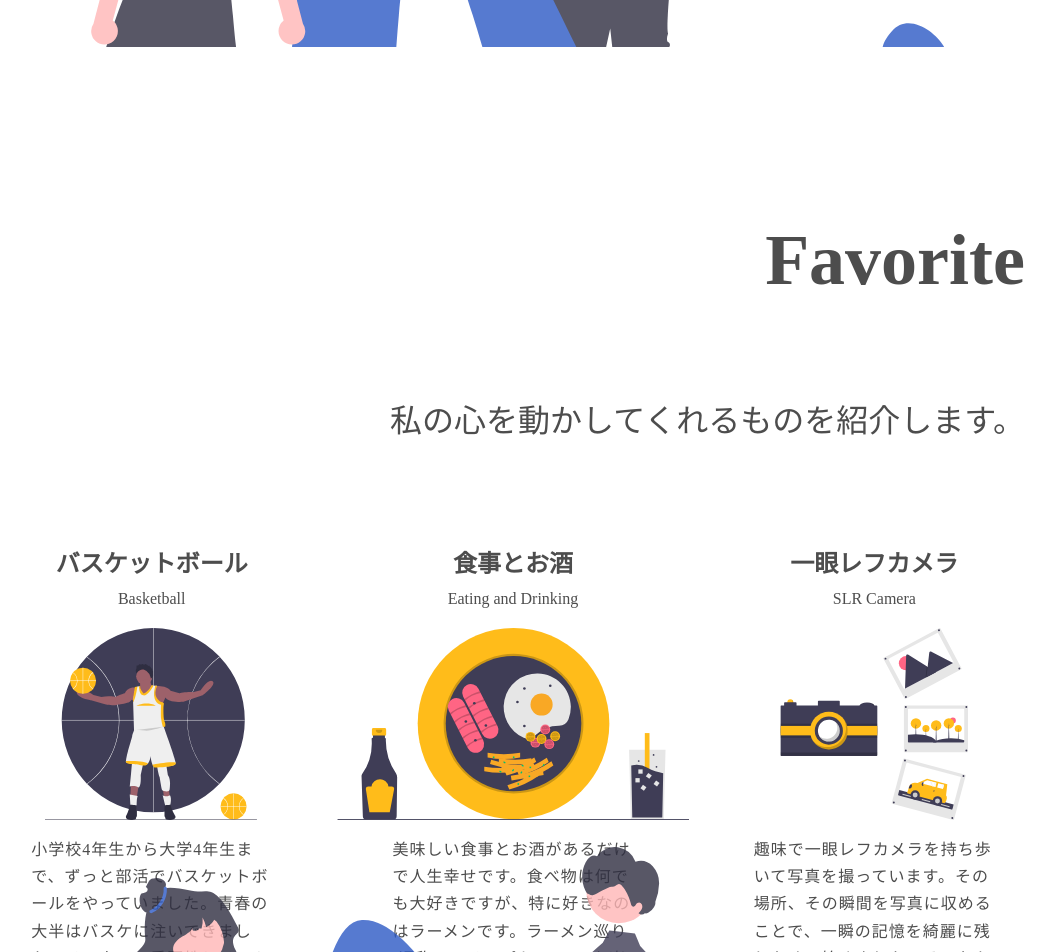
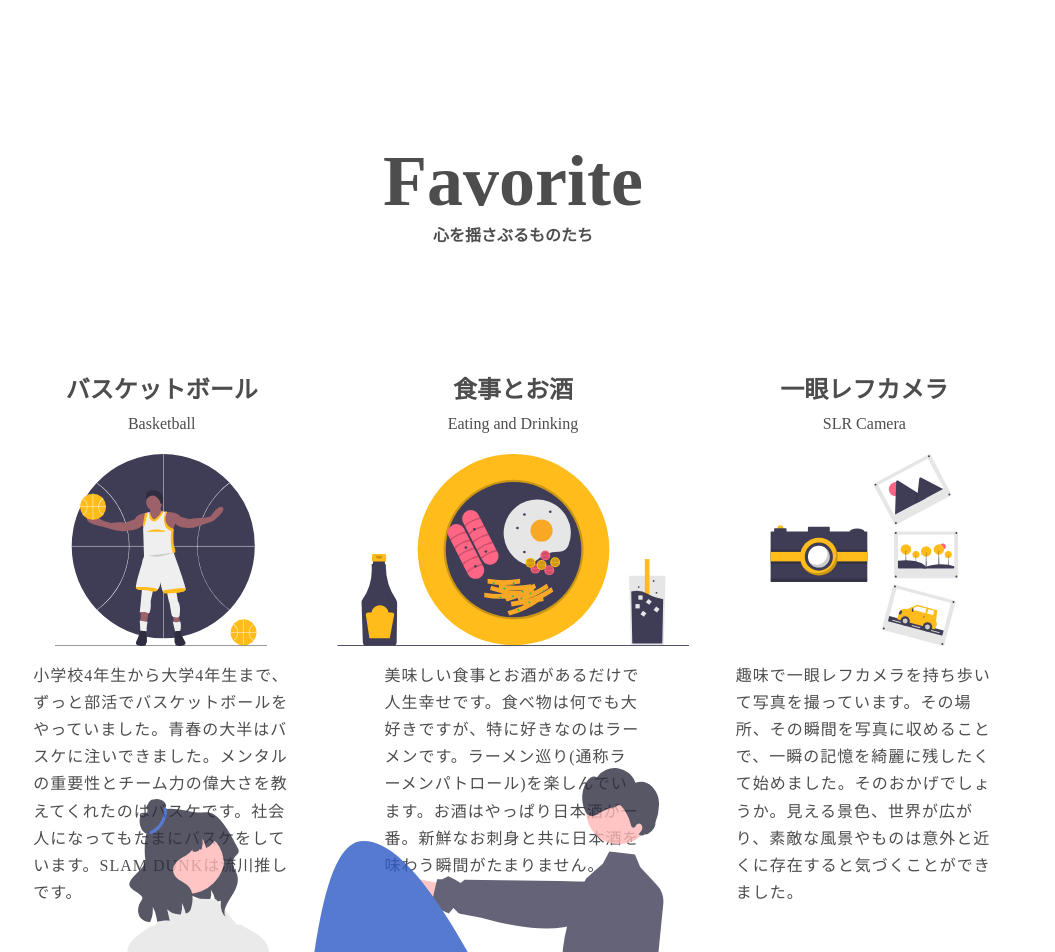
Before and after one commit to YutoTakenaka/portfolio_site, a React (Create React App) app: page / in a window 1280 px wide. Shown: the part 2780-3732 px from the top of the page, without its empty margins (127-1182 px from the left). Built offline with nearby package versions, Linux system fonts and the light colour scheme.

Commit message:
feature:Favoriteコンポーネントの実装

```diff
--- a/src/App.js
+++ b/src/App.js
@@ -14,7 +14,7 @@ function App() {
       <About />
       <Favorite />
       <Skills />
-      <Contact />
+      {/* <Contact /> */}
     </>
   );
 }
--- a/src/components/Favorite.jsx
+++ b/src/components/Favorite.jsx
@@ -1,5 +1,4 @@
 import CoverImage from "../images/font.svg";
-import Image from "../images/pair.svg";
 import Basketball from "../images/freak.svg";
 import Food from "../images/breakfast.svg";
 import Camera from "../images/camera.svg";
@@ -13,10 +12,10 @@ export const Favorite = () => {
         <div className="overlay"></div>
         <div className="favorite-container">
           <div className="favorite-header">
-            <p className="favorite-title">Favorite</p>
-            <p className="favorite-message">
-              私の心を動かしてくれるものを紹介します。
-            </p>
+            <div className="favorite-title">
+              <p className="title">Favorite</p>
+              <p className="message">心を揺さぶるものたち</p>
+            </div>
           </div>
           <div className="favorite-contents">
             {/* 1 */}
@@ -63,7 +62,7 @@ export const Favorite = () => {
         </div>
       </div>
       <div
-        className="cover"
+        className="cover-image"
         style={{ backgroundImage: `url(${CoverImage})` }}
       />
     </>
--- a/src/styles/Favorite.css
+++ b/src/styles/Favorite.css
@@ -16,13 +16,18 @@
   position: relative;
   font-size: 72px;
   font-weight: 700;
-  text-align: right;
+  display: flex;
+  flex-direction: column;
+  align-items: center;
 }
 
-.favorite-message {
-  text-align: right;
-  margin-right: -12px;
-  margin: 0px 0 80px 0;
+.title {
+  width: fit-content;
+}
+
+.message {
+  font-size: 16px;
+  margin: -92px 0 120px 0;
 }
 
 .favorite-contents {
@@ -32,9 +37,7 @@
 }
 
 .contents {
-  background-color: #fff;
-  width: calc(100% / 3 - 40px);
-  padding: 16px 0;
+  width: calc(100% / 3 - 20px);
 }
 
 .contents-title {
@@ -65,3 +68,11 @@
   margin: auto;
   letter-spacing: 1px;
 }
+.cover-image {
+  opacity: 0.8;
+  background-color: transparent;
+  background-size: cover;
+  background-attachment: fixed;
+  height: 400px;
+  width: 100%;
+}
--- a/src/styles/Skills.css
+++ b/src/styles/Skills.css
@@ -1,12 +1,18 @@
 /* skills component */
 #skills {
-  padding: 128px 0;
+  padding: 600px 0 200px 0;
   clear: both;
+  width: 80%;
+  margin: auto;
+  background-color: azure;
+  height: fit-content;
 }
 
 .heading {
   margin-bottom: 32px;
-  text-align: center;
+  text-align: left;
+  font-size: 72px;
+  font-weight: 700;
 }
 
 .skills-container {
```
